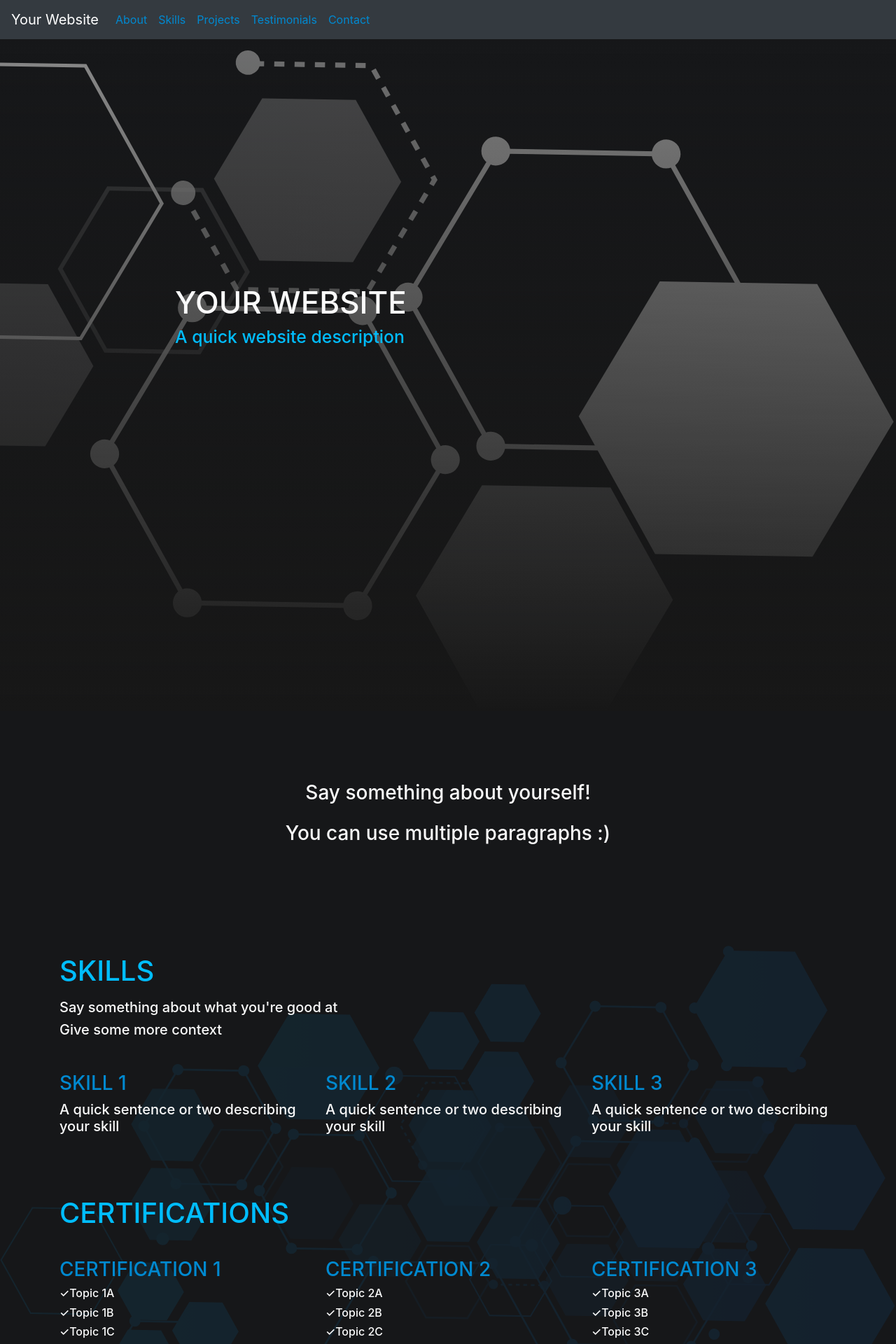
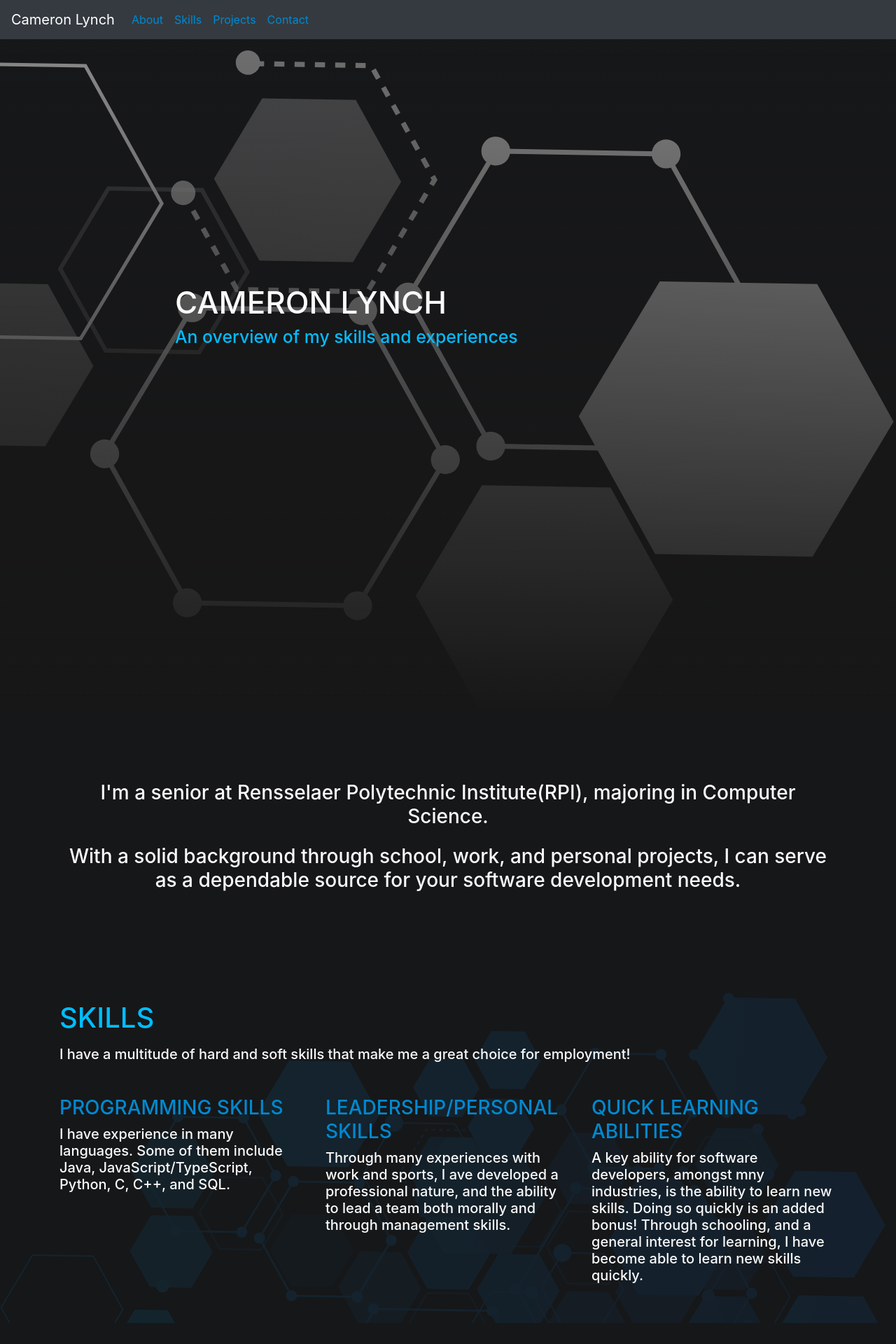
Before and after one commit to CameronLynch2/clynch, a Jekyll site: the page built from index.md, in a window 1280 px wide. Shown: the top 1920 px of the page at 70% size. Built offline with Jekyll 4.4.1, drawn with Linux system fonts in a browser that asks for light colours; some of the changed text lies outside the part shown.

Commit message:
Initial Commit

```diff
--- a/Gemfile
+++ b/Gemfile
@@ -1,2 +1,4 @@
 source "https://rubygems.org"
 gem "github-pages", group: :jekyll_plugins
+
+gem "webrick", "~> 1.8"
--- a/_data/about.yml
+++ b/_data/about.yml
@@ -1,3 +1,2 @@
-- Say something about yourself!
-
-- You can use multiple paragraphs :)
+- I'm a senior at Rensselaer Polytechnic Institute(RPI), majoring in Computer Science.
+- With a solid background through school, work, and personal projects, I can serve as a dependable source for your software development needs.
--- a/_data/projects.yml
+++ b/_data/projects.yml
@@ -1,13 +1,13 @@
 #If you have worked on relevant projects talk about them here
 
-- name: Project 1
-  description: A few sentences describing your project.
+- name: Infidelity
+  description: This was a school project where we developed a paper trading web platform with (nearly) live ticker data. We used TypeScript (React), Java (Springboot), and AWS. This also served as a great place for Agile methodology practice.
 
-- name: Project 2
-  description: A few sentences describing your project.
+- name: Mock Circuit
+  description: Another school project! As a group, we developed a mock logic circuit utilizing C. The product was able to reduce and evaluate logical statements through or, and, not, etc. gates.
 
-- name: Project 3
-  description: A few sentences describing your project.
+- name: UC Berkeley Pacman
+  description: This project can be found online as a well-known resource for learning AI. We used it in a class at RPI to introduce ourselves to AI. Python is used to teach Pacman to play itself.
 
-- name: Project 4
-  description: A few sentences describing your project.
+- name: Company Intranet
+  description: While working an internship, I used TypeScript (React), and Java (Springboot) to make a company intranet. Unfortunately my internship ended prior to connecting to a live database.
--- a/_data/skills.yml
+++ b/_data/skills.yml
@@ -1,36 +1,12 @@
-header: Say something about what you're good at
-
-subheader: Give some more context
+header: I have a multitude of hard and soft skills that make me a great choice for employment!
 
 skill_list:
-  - name: Skill 1
-    description: A quick sentence or two describing your skill
+  - name: Programming Skills
+    description: I have experience in many languages. Some of them include Java, JavaScript/TypeScript, Python, C, C++, and SQL.
 
-  - name: Skill 2
-    description: A quick sentence or two describing your skill
+  - name: Leadership/Personal Skills
+    description: Through many experiences with work and sports, I ave developed a professional nature, and the ability to lead a team both morally and through management skills.
 
-  - name: Skill 3
-    description: A quick sentence or two describing your skill
-
-#If you have certifications, talk about them here
-certifications:
-  - name: Certification 1
-    topics:
-      - Topic 1A
-      - Topic 1B
-      - Topic 1C
-      - Topic 1D
-
-  - name: Certification 2
-    topics:
-      - Topic 2A
-      - Topic 2B
-      - Topic 2C
-      - Topic 2D
-
-  - name: Certification 3
-    topics:
-      - Topic 3A
-      - Topic 3B
-      - Topic 3C
-      - Topic 3D
+  - name: Quick Learning Abilities
+    description: A key ability for software developers, amongst mny industries, is the ability to learn new skills. Doing so quickly is an added bonus! Through schooling, and a general interest for learning,
+                 I have become able to learn new skills quickly.
--- a/index.md
+++ b/index.md
@@ -1,7 +1,7 @@
 ---
-title: Your Website
-author: Your Name Here
-description: "A quick website description"
+title: Cameron Lynch
+author: Cameron Lynch
+description: "An overview of my skills and experiences"
 layout: default
 permalink: /
 ---
```
Also changed, not shown: _data/contact.yml (+4 -4 lines), _data/testimonials.yml (deleted, +0 -11 lines).
